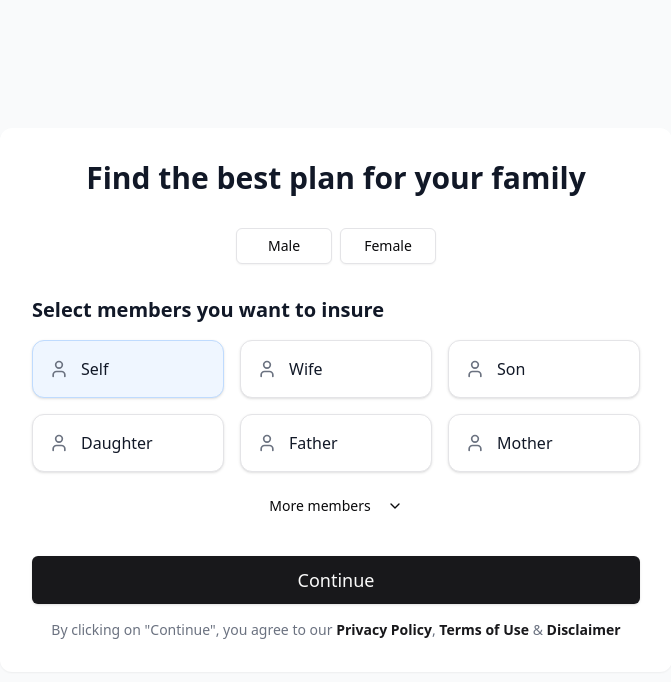
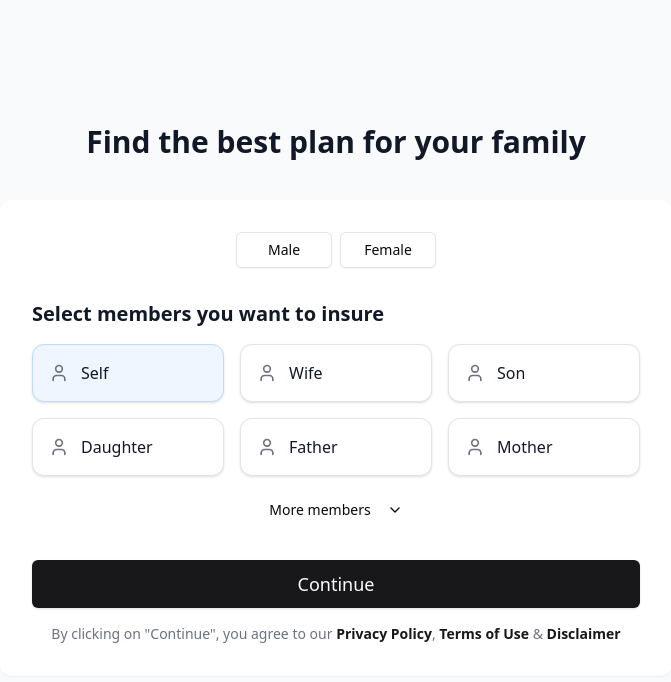
Before and after one commit to AbhirajkarBajpai/Plan, a Next.js app: page / in a window 1280 px wide. Shown: the top 682 px of the page, without its empty margins (304-975 px from the left). Built offline with nearby package versions, Linux system fonts and the light colour scheme.

Commit message:
Feat: css fix

```diff
--- a/src/app/components/MemberSelection.jsx
+++ b/src/app/components/MemberSelection.jsx
@@ -59,12 +59,11 @@ export default function InsuranceSelector() {
   }
 
   return (
-    <div className="min-h-screen bg-gray-50 flex items-center justify-center p-4">
-      <div className="max-w-2xl w-full space-y-8 bg-white p-8 rounded-xl shadow-sm">
-        <h1 className="text-3xl font-bold text-center text-gray-900">
+    <div className="min-h-screen bg-gray-50 flex flex-col space-y-10 items-center justify-center p-4">
+      <h1 className="text-3xl font-bold text-center text-gray-900">
           Find the best plan for your family
         </h1>
-
+      <div className="max-w-2xl w-full space-y-8 bg-white p-8 rounded-xl shadow-sm">
         <div className="flex justify-center gap-2">
           <Button
             variant={gender === "male" ? "default" : "outline"}
```
